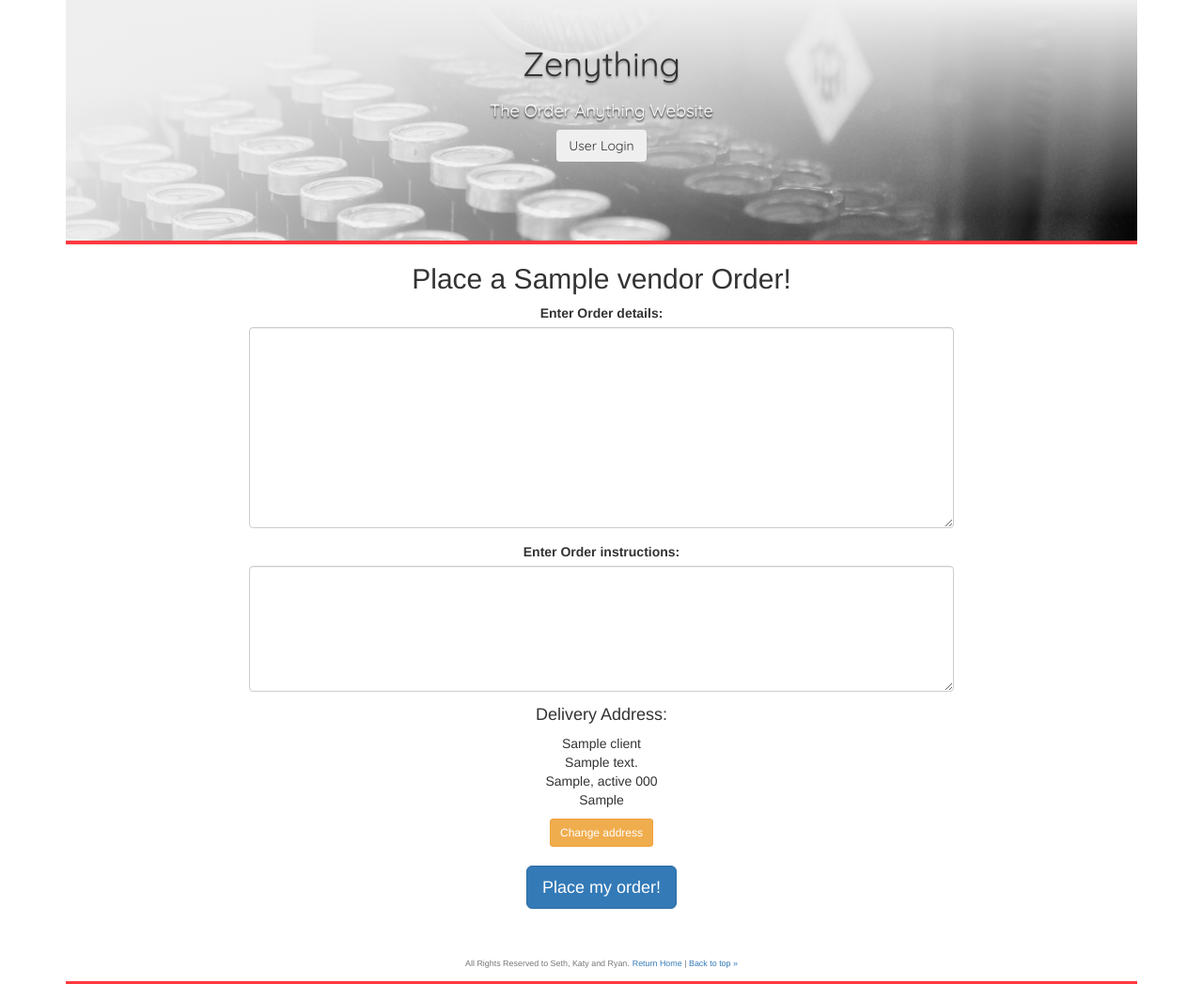
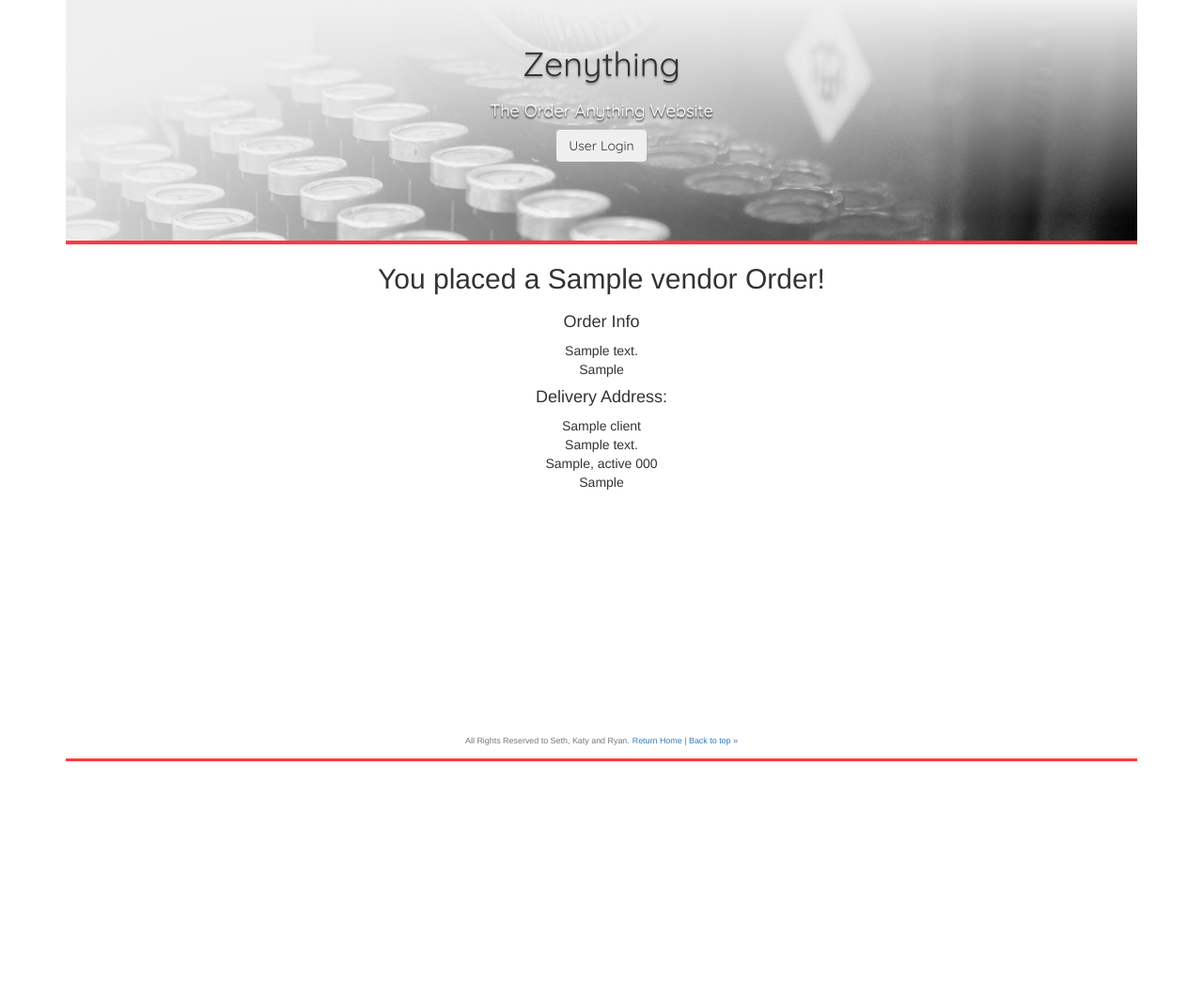
Before and after one commit to jryanconklin/delivery-service, a PHP site: template views/order_vendor_confirm.html.twig in a window 1280 px wide. Shown: the whole page at 94% size. After the commit the page ends 810 px from the top, so only its background shows below. Run offline with PHP 8.4, Linux system fonts and the light colour scheme; the template is opened without the code that fills it: most values are stand-ins (such as "Sample title", 1, 10 or a date in 2020); some libraries are stand-ins or nearby versions.

Commit message:
add confirmation page

```diff
--- a/app/app.php
+++ b/app/app.php
@@ -7,6 +7,7 @@
     require_once __DIR__."/../src/Service.php";
     require_once __DIR__."/../src/Vendor.php";
     require_once __DIR__."/../src/Client.php";
+    require_once __DIR__."/../src/Order.php";
 
 //Setup
     $app = new Silex\Application();
@@ -40,7 +41,7 @@
       $client = Client::find($client_id);
       $vendor = Vendor::findByName($vendor_name);
       $vendor_id = $vendor->getId();
-      $address_id = $_POST['address_id'];
+      $address_id = $client->getAddressId();
       $details = $_POST['order_details'];
       $instructions = $_POST['order_instructions'];
       $address = Address::findById($address_id);
@@ -50,7 +51,7 @@
       $new_order = new Order($client_id, $rider_id, $address_id, $instructions, $details, $status, $service_id, $vendor_id);
       $new_order->assignRider();
       $new_order->save();
-      return $app['twig']->render("order_vendor_confirm.html.twig", array());
+      return $app['twig']->render("order_vendor_confirm.html.twig", array('order' => $new_order, 'client' => $client, 'vendor' => $vendor, 'address' => $address));
     });
 
 
--- a/views/order_vendor_client.html.twig
+++ b/views/order_vendor_client.html.twig
@@ -13,18 +13,17 @@
         </form>
         <hr>
 
-        <form action="/new_order" method="post">
+        <form action="/new_order/{{vendor.getName}}/{{client.getId}}" method="post">
           <div class="form-group">
             <label for="order_details">Enter Order details:</label>
             <textarea class="form-control" name="order_details" id="order_details" rows="10"></textarea>
           </div>
-
           <div class="form-group">
             <label for="order_instructions">Enter Order instructions:</label>
             <textarea class="form-control" name="order_instructions" id="order_instructions" rows="6"></textarea>
           </div>
           <br>
-          <button type="button" class="btn btn-lg btn-primary"  name="button">Place my order!</button>
+          <button type="submit" class="btn btn-lg btn-primary"  name="button">Place my order!</button>
         </form>
 
       </div>
--- a/views/order_vendor_confirm.html.twig
+++ b/views/order_vendor_confirm.html.twig
@@ -1,30 +1,21 @@
 {% include 'header.html.twig' %}
   <div class="wrapper">
-    <h2>Place a {{vendor.getName}} Order!</h2>
+    <h2>You placed a {{vendor.getName}} Order!</h2>
     <div class="row">
       <div class="col-xs-2">
 
       </div>
       <div class="col-xs-8">
-        <form action="new_order" method="post">
-          <div class="form-group">
-            <label for="order_details">Enter Order details:</label>
-            <textarea class="form-control" name="order_details" id="order_details" rows="10"></textarea>
-          </div>
+          <h4>Order Info</h4>
+          <p>
+            {{order.getDetails}}<br>{{order.getInstructions}}
+          </p>
+          <h4>Delivery Address:</h4> <p>{{client.getName}}<br>{{address.getAddressOne}}<br>{{address.getCity}}, {{address.getState}} {{address.getZip}}<br>{{address.getCountry}}<br></p>
 
-          <div class="form-group">
-            <label for="order_instructions">Enter Order instructions:</label>
-            <textarea class="form-control" name="order_instructions" id="order_instructions" rows="6"></textarea>
-          </div>
-          <input type="hidden" name="address_id" value="{{address.getId}}">
-          <h4>Delivery Address:</h4> <p>{{client.getName}}<br>{{address.getAddressOne}}<br>{{address.getCity}}, {{address.getState}} {{address.getZip}}<br>{{address.getCountry}}<br></p>
-          <button class="btn btn-sm btn-warning" type="submit" formaction="edit_address"name="button">Change address</button>
           <br>
           <br>
-          <button type="button" class="btn btn-lg btn-primary"  name="button">Place my order!</button>
-        </form>
 
-      </div>
+        </div>
       <div class="col-xs-2">
 
       </div>
```
